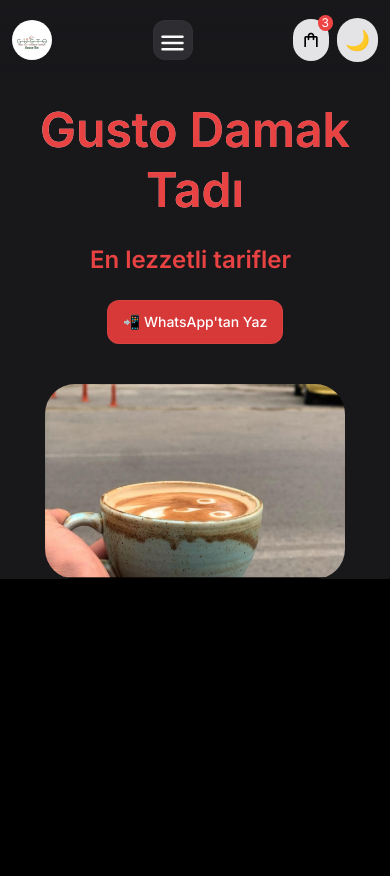
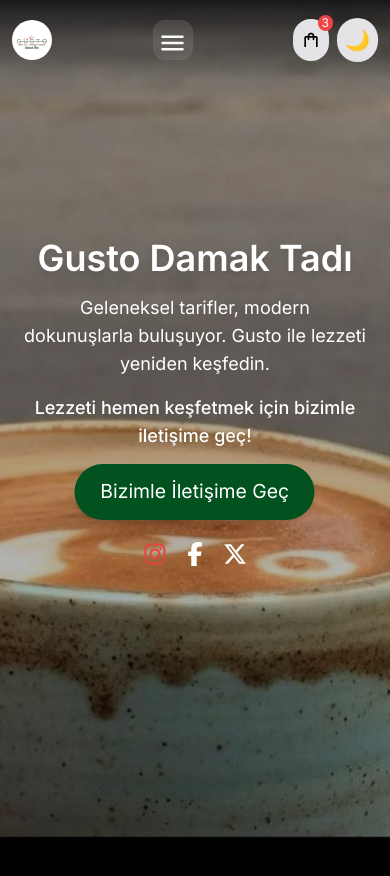
Before and after one commit to ilginyrkci/Gusto-App, a React (Vite) app: page / in a window 390 px wide. Shown: the top 876 px of the page. Built offline with nearby package versions, Linux system fonts and the light colour scheme.

Commit message:
hero güncellendi ve diğer tüm sitelere açıklama satırı yazıldı

```diff
--- a/src/App.jsx
+++ b/src/App.jsx
@@ -1,10 +1,13 @@
+/**
+ *
+ * @license Apache-2.0
+ */
+
 import { ReactLenis } from 'lenis/react';
 import gsap from 'gsap';
 import { ScrollTrigger } from "gsap/ScrollTrigger";
 import { useGSAP } from '@gsap/react';
 import { BrowserRouter } from "react-router-dom";
-import { CartProvider } from "./context/CartContext.jsx";
-
 gsap.registerPlugin(useGSAP, ScrollTrigger);
 
 import Header from "./components/Header";
@@ -30,27 +33,25 @@
         opacity: 1,
         duration: 1,
         ease: 'power2.out'
-      });
+      })
     });
   });
 
   return (
-    <BrowserRouter>
-      <CartProvider>
+    <BrowserRouter> {/* Burada sarmalıyoruz */}
       <ReactLenis root>
         <Header />
         <main>
-            <section id="home"><Hero /></section>
+          <section id="home" ><Hero /> </section>
           <section id="about"><About /></section>
           <section id="kadromuz"><ChefTeam /></section>
-            <section id="cakes"><Cake /></section>
+          <section id="Menümüz"><Cake /></section>
           <section id="contact"><Contact /></section>
         </main>
         <Footer />
       </ReactLenis>
-      </CartProvider>
     </BrowserRouter>
   );
-};
+}
 
 export default App;
--- a/src/components/Hero.jsx
+++ b/src/components/Hero.jsx
@@ -1,100 +1,52 @@
-import { useEffect } from "react";
-import ScrollReveal from "scrollreveal";
-import Typed from "typed.js";
-
-const whatsappNumber = "+905527072643";
+import { FaInstagram, FaFacebookF, FaXTwitter } from "react-icons/fa6";
 
 const Hero = () => {
-  useEffect(() => {
-    ScrollReveal({
-      reset: true,
-      distance: "80px",
-      duration: 2000,
-      delay: 200,
-    });
+  return (
+    <section
+      className="relative w-full h-screen bg-gray-800 bg-cover bg-center bg-no-repeat"
+      style={{ backgroundImage: `url('/public/images/anasayfa.jpg')` }} // Arka plan resmi
+    >
+      {/* Karartma katmanı */}
+      <div className="absolute inset-0 bg-black/30 z-0" />
 
-    ScrollReveal().reveal(".hero-text", {
-      origin: "left",
-      distance: "100px",
-      duration: 2000,
-      delay: 300,
-      easing: "ease-in-out",
-      opacity: 0,
-    });
+      {/* İçerik alanı (tam ortalanmış) */}
+      <div className="relative z-10 flex flex-col justify-center items-center text-center h-full px-6 pb-10">
+        {/* Başlık */}
+        <h1 className="text-4xl sm:text-6xl font-bold text-white mb-4 drop-shadow-lg">
+          Gusto Damak Tadı
+        </h1>
 
-    ScrollReveal().reveal(".hero-image", {
-      origin: "top",
-      distance: "50px",
-      duration: 2200,
-      delay: 500,
-      easing: "ease-in-out",
-      opacity: 0,
-    });
+        {/* Alt açıklama */}
+        <p className="text-lg sm:text-xl text-white mb-4 max-w-xl">
+          Geleneksel tarifler, modern dokunuşlarla buluşuyor. Gusto ile lezzeti yeniden keşfedin.
+        </p>
 
-    const typed = new Typed(".typed-text", {
-      strings: ["En güncel yemekler", "En lezzetli tarifler", "En özel anlar"],
-      typeSpeed: 100,
-      backSpeed: 50,
-      backDelay: 1000,
-      loop: true,
-      showCursor: true,
-      cursorChar: "|",
-      fadeOut: true,
-      fadeOutDelay: 500,
-    });
+        {/* CTA Mesajı */}
+        <p className="text-lg sm:text-xl text-white mb-4 font-medium">
+          Lezzeti hemen keşfetmek için bizimle iletişime geç!
+        </p>
 
-    return () => {
-      typed.destroy();
-    };
-  }, []);
+        {/* Buton */}
+        <a
+          href="#contact"
+          className="bg-[#02521f] text-white text-lg px-6 py-3 rounded-full shadow-md hover:scale-105 transition-transform duration-300 animate-heartbeat"
+        >
+          Bizimle İletişime Geç
+        </a>
 
-  const openWhatsApp = () => {
-    const message = encodeURIComponent("Merhaba, Gusto Damak Tadının en lezziz yemekleri hakkında bilgi.");
-    const url = `https://wa.me/${whatsappNumber.replace(/\D/g, "")}?text=${message}`;
-    window.open(url, "_blank");
-  };
-
-  return (
-    <section id="home" className="pt-20 lg:pt-36 px-4 sm:px-6 lg:px-0">
-      <div className="container mx-auto flex flex-col lg:grid lg:grid-cols-2 lg:gap-10 items-center">
-
-        {/* Yazı kısmı */}
-        <div className="hero-text text-center lg:text-left mb-10 lg:mb-0">
-          <h2 className="headline-1 max-w-[20ch] sm:max-w-[30ch] mx-auto lg:mx-0 mt-5 mb-6 lg:mb-10 text-3xl sm:text-4xl lg:text-5xl font-extrabold">
-            <span>Gusto Damak Tadı</span>
-          </h2>
-          <h2 className="text-2xl sm:text-3xl md:text-4xl font-bold text-[#e84242] mb-6">
-            <span className="typed-text"></span>
-          </h2>
-
-          {/* WhatsApp Butonu */}
-          <div>
-            <button
-              onClick={openWhatsApp}
-              className="btn btn-green px-6 py-3 rounded-xl font-semibold text-white bg-green-600 hover:bg-green-700 active:bg-green-800 transition inline-flex items-center justify-center mx-auto lg:mx-0"
-            >
-              📲 WhatsApp'tan Yaz
-            </button>
-          </div>
-        </div>
-
-        {/* Resim kısmı */}
-        <div className="hero-image w-full max-w-[300px] sm:max-w-[400px] lg:max-w-[480px] mx-auto bg-gradient-to-t from-rose-500 via-25% via-rose-400/40 to-65% rounded-[30px] lg:rounded-[60px] overflow-hidden hover:scale-105 transition-transform duration-500 ease-in-out">
-          <img
-            src="/images/anasayfa.jpg"
-            alt="Gusto Damak Tadı"
-            className="w-full h-auto object-cover"
-            loading="lazy"
-          />
+        {/* Sosyal medya ikonları */}
+        <div className="flex justify-center gap-4 mt-6">
+          <a href="https://instagram.com/gusto" target="_blank" rel="noopener noreferrer">
+            <FaInstagram className="text-2xl text-[#e84242] hover:scale-110 transition-transform" />
+          </a>
+          <a href="https://facebook.com/gusto" target="_blank" rel="noopener noreferrer">
+            <FaFacebookF className="text-2xl text-white hover:scale-110 transition-transform" />
+          </a>
+          <a href="https://twitter.com/gusto" target="_blank" rel="noopener noreferrer">
+            <FaXTwitter className="text-2xl text-white hover:scale-110 transition-transform" />
+          </a>
         </div>
       </div>
-
-      <style>{`
-        .typed-cursor {
-          color: #e84242;
-          font-weight: bold;
-        }
-      `}</style>
     </section>
   );
 };
--- a/src/index.css
+++ b/src/index.css
@@ -17,31 +17,24 @@
 .headline-1,
 .headline-2 {
   @apply max-w-max;
-  /* Aydınlık mod gradient */
   background: -webkit-linear-gradient(0deg, #fafafa, #a1a1aa);
   -webkit-background-clip: text;
   -webkit-text-fill-color: transparent;
 }
 
-/* Aydınlık modda .headline-1 içindeki span kırmızı */
 .headline-1 span {
   background: none !important;
   -webkit-text-fill-color: initial !important;
   color: #e84242 !important;
 }
 
-/* Dark modda başlıklar için gradient veya düz renk */
-/* Burada transparent yaparken mutlaka -webkit-background-clip tanımı olmalı */
 .dark .headline-1,
 .dark .headline-2 {
   background: -webkit-linear-gradient(0deg, #eeeeee, #555555);
   -webkit-background-clip: text;
   -webkit-text-fill-color: transparent;
-  /* Alternatif: Eğer gradient çok soluksa, aşağıdaki color satırını açabilirsin */
-  /* color: #f0f0f0; */
 }
 
-/* Dark modda span içi kırmızı */
 .dark .headline-1 span {
   background: none !important;
   -webkit-text-fill-color: initial !important;
@@ -116,22 +109,23 @@
 
 /* Nav link */
 .nav-link {
-  @apply grid items-center h-9 px-4 text-sm font-medium tracking-wide text-zinc-50/50 hover:text-zinc-50 transition-colors;
+  @apply grid items-center h-9 px-4 text-sm font-medium tracking-wide text-zinc-50/50 hover:text-zinc-50 transition-colors cursor-pointer;
 }
 .dark .nav-link {
   @apply text-zinc-300 hover:text-zinc-100;
 }
 
 .nav-link.active {
-  @apply text-zinc-900 duration-500;
+  @apply text-zinc-900 font-semibold duration-500;
 }
 .dark .nav-link.active {
-  @apply text-zinc-50 duration-500;
+  @apply text-zinc-50 font-semibold duration-500;
 }
 
 /* Navbar aktif kutusu */
 .navbar .active-box {
-  @apply absolute bg-zinc-50 rounded-lg -z-10 transition-[top,left] duration-500;
+  @apply absolute bg-zinc-50 rounded-lg -z-10 transition-all duration-500 ease-in-out;
+  /* Genişlik ve yükseklik animasyonlarını JS tarafında ayarladığın için burada sadece geçişi açıyoruz */
 }
 .dark .navbar .active-box {
   @apply bg-zinc-700;
--- a/tailwind.config.js
+++ b/tailwind.config.js
@@ -13,6 +13,15 @@
       fontFamily: {
         'sans': ['Inter', 'sans-serif'],
       },
+      animation: {
+        heartbeat: "heartbeat 1.5s infinite",
+      },
+      keyframes: {
+        heartbeat: {
+          "0%, 100%": { transform: "scale(1)" },
+          "50%": { transform: "scale(1.08)" },
+        },
+      },
     },
   },
   plugins: [tailwindScrollbar],
```
Also changed, not shown: src/components/Footer.jsx (+16 -5 lines), src/components/Header.jsx (+30 -17 lines), src/components/Navbar.jsx (+43 -3 lines). Lines whose indentation alone changed are shown as unchanged.
